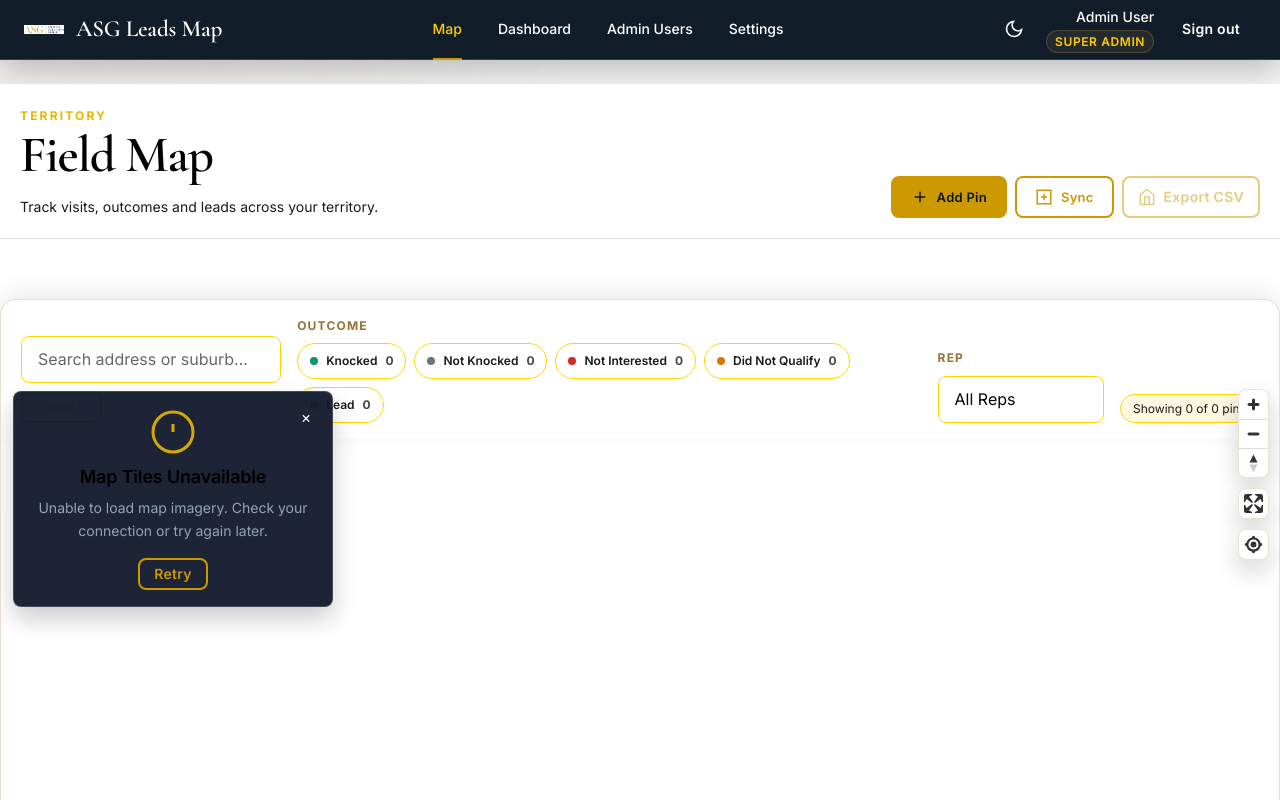
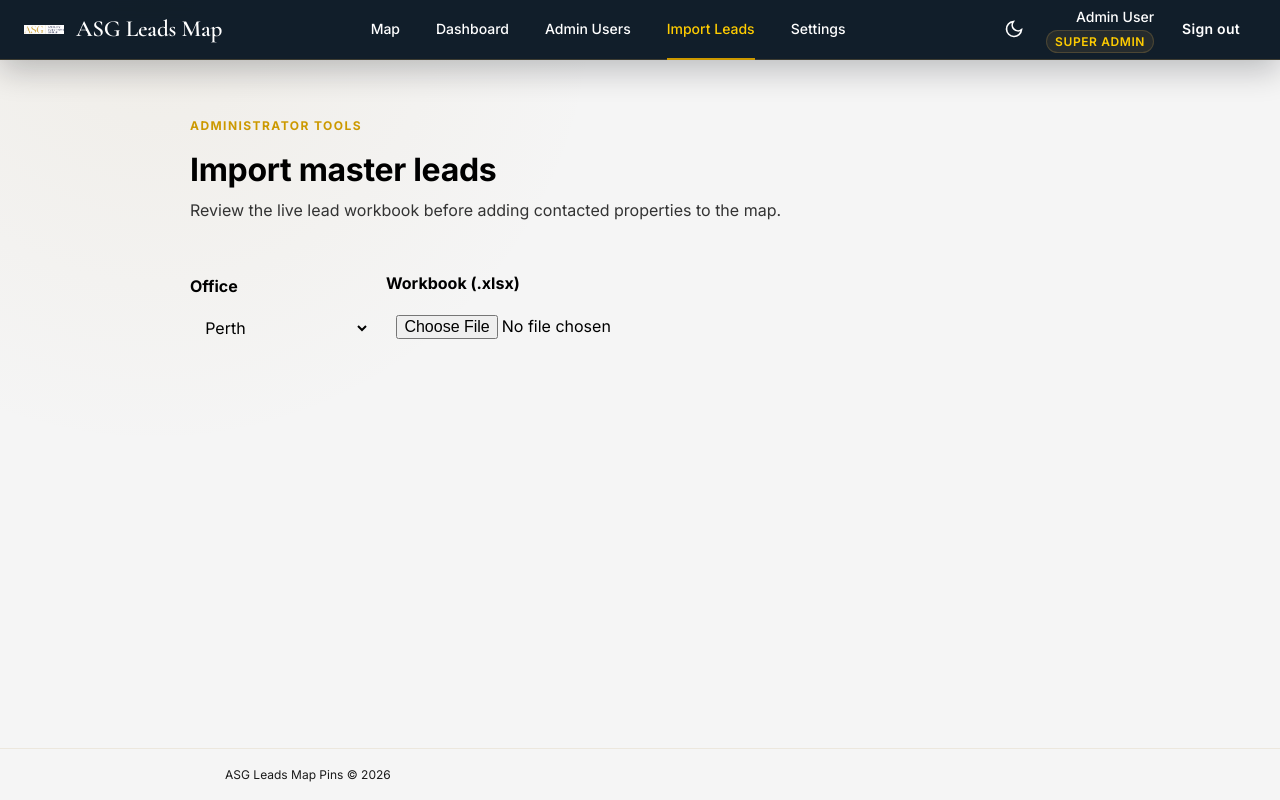
Before and after one commit to gar2lew/ASG-Leads-Map, a React (Vite) app: page /admin/import in a window 1280 px wide. Before the commit this address led to /map. Shown: the top 800 px of the page. Built offline with nearby package versions, Linux system fonts and the light colour scheme; no server answers.

Commit message:
feat: add admin lead import preview

```diff
--- a/src/App.tsx
+++ b/src/App.tsx
@@ -6,6 +6,7 @@ import { DashboardPage } from './pages/DashboardPage'
 import { SettingsPage } from './pages/SettingsPage'
 import { LoginPage } from './pages/LoginPage'
 import { AdminUsersPage } from './pages/AdminUsersPage'
+import { LeadImportPage } from './pages/LeadImportPage'
 import './App.css'
 
 function App() {
@@ -27,6 +28,14 @@ function App() {
                 </RequireRole>
               }
             />
+            <Route
+              path="/admin/import"
+              element={
+                <RequireRole capability="users:manage">
+                  <LeadImportPage />
+                </RequireRole>
+              }
+            />
           </Route>
           <Route path="*" element={<Navigate to="/map" replace />} />
         </Routes>
--- a/src/components/Layout.tsx
+++ b/src/components/Layout.tsx
@@ -79,6 +79,17 @@ export function Layout({ children }: LayoutProps) {
                       `header__nav-link ${isActive ? 'header__nav-link--active' : ''}`}
                   >
                     Admin Users
+                  </NavLink>
+                </li>
+              )}
+              {showAdminUsers && (
+                <li>
+                  <NavLink
+                    to="/admin/import"
+                    className={({ isActive }) =>
+                      `header__nav-link ${isActive ? 'header__nav-link--active' : ''}`}
+                  >
+                    Import Leads
                   </NavLink>
                 </li>
               )}
--- /dev/null
+++ b/src/pages/LeadImportPage.css
@@ -0,0 +1,21 @@
+.lead-import { max-width: 900px; margin: 2rem auto; }
+.lead-import__header { display: flex; justify-content: space-between; gap: 2rem; margin-bottom: 2rem; }
+.lead-import__header h1 { margin: .25rem 0 .5rem; }
+.lead-import__header p { color: var(--asg-color-text-muted); }
+.eyebrow { color: var(--asg-color-gold-600) !important; font-size: .75rem; font-weight: 700; letter-spacing: .12em; text-transform: uppercase; }
+.lead-import__controls { display: grid; grid-template-columns: 180px 1fr; gap: 1rem; align-items: end; }
+.lead-import__controls label { display: grid; gap: .4rem; font-weight: 700; }
+.lead-import__controls select, .lead-import__controls input { min-height: 2.75rem; border: 1px solid var(--asg-color-border); border-radius: .55rem; padding: .5rem .7rem; background: var(--asg-color-surface); color: inherit; }
+.lead-import__file input { padding: .65rem; }
+.lead-import__preview { margin-top: 2rem; border-top: 1px solid var(--asg-color-border); padding-top: 1.5rem; }
+.lead-import__preview h2 { margin: 0; }
+.lead-import__filename { color: var(--asg-color-text-muted); }
+.lead-import__stats { display: grid; grid-template-columns: repeat(4, 1fr); gap: .75rem; margin: 1.25rem 0; }
+.lead-import__stats div { border: 1px solid var(--asg-color-border); border-radius: .65rem; padding: 1rem; background: var(--asg-color-surface-alt); }
+.lead-import__stats strong, .lead-import__stats span { display: block; }
+.lead-import__stats strong { font-size: 1.6rem; }
+.lead-import__stats span { color: var(--asg-color-text-muted); font-size: .85rem; }
+.lead-import__notice { padding: 1rem; border-radius: .6rem; background: var(--asg-color-gold-100); }
+.lead-import__statuses { display: flex; flex-wrap: wrap; gap: .5rem; }
+.lead-import__statuses span { border: 1px solid var(--asg-color-border); border-radius: 999px; padding: .35rem .65rem; font-size: .85rem; }
+@media (max-width: 650px) { .lead-import__controls, .lead-import__stats { grid-template-columns: 1fr 1fr; } .lead-import__controls { grid-template-columns: 1fr; } }
--- /dev/null
+++ b/src/pages/LeadImportPage.tsx
@@ -0,0 +1,89 @@
+import { useState, type ChangeEvent } from 'react'
+import { Navigate } from 'react-router-dom'
+import { useCurrentUser } from '../auth'
+import { canManageUsers } from '../domain/roles'
+import { getAllPins, parseLeadWorkbook, findImportedDuplicates, type LeadImportPreview } from '../domain'
+import type { OfficeId } from '../domain/roles'
+import './LeadImportPage.css'
+
+export function LeadImportPage() {
+  const user = useCurrentUser()
+  const [officeId, setOfficeId] = useState<OfficeId>(user.officeId ?? 'perth')
+  const [preview, setPreview] = useState<LeadImportPreview | null>(null)
+  const [duplicateCount, setDuplicateCount] = useState(0)
+  const [fileName, setFileName] = useState('')
+  const [error, setError] = useState<string | null>(null)
+  const [isReading, setIsReading] = useState(false)
+
+  if (!canManageUsers(user.role)) return <Navigate to="/map" replace />
+
+  async function handleFile(event: ChangeEvent<HTMLInputElement>) {
+    const file = event.target.files?.[0]
+    if (!file) return
+    setError(null)
+    setPreview(null)
+    setFileName(file.name)
+    setIsReading(true)
+    try {
+      const parsed = parseLeadWorkbook(await file.arrayBuffer(), officeId)
+      const existing = await getAllPins()
+      setPreview(parsed)
+      setDuplicateCount(findImportedDuplicates(parsed.records, existing).size)
+    } catch (cause) {
+      setError(cause instanceof Error ? cause.message : 'Unable to read this workbook.')
+    } finally {
+      setIsReading(false)
+    }
+  }
+
+  function handleOfficeChange(value: OfficeId) {
+    setOfficeId(value)
+    setPreview(null)
+    setFileName('')
+  }
+
+  return (
+    <section className="lead-import page-card">
+      <header className="lead-import__header">
+        <div>
+          <p className="eyebrow">Administrator tools</p>
+          <h1>Import master leads</h1>
+          <p>Review the live lead workbook before adding contacted properties to the map.</p>
+        </div>
+      </header>
+
+      <div className="lead-import__controls">
+        <label>
+          Office
+          <select value={officeId} onChange={(event) => handleOfficeChange(event.target.value as OfficeId)}>
+            <option value="perth">Perth</option>
+            <option value="brisbane">Brisbane</option>
+          </select>
+        </label>
+        <label className="lead-import__file">
+          Workbook (.xlsx)
+          <input type="file" accept=".xlsx,.xls,.csv" onChange={handleFile} />
+        </label>
+      </div>
+
+      {isReading && <p role="status">Reading {fileName}…</p>}
+      {error && <p className="form-error" role="alert">{error}</p>}
+      {preview && (
+        <div className="lead-import__preview" aria-live="polite">
+          <h2>Import preview</h2>
+          <p className="lead-import__filename">{fileName} · {officeId}</p>
+          <div className="lead-import__stats">
+            <div><strong>{preview.records.length}</strong><span>valid records</span></div>
+            <div><strong>{preview.duplicateCount}</strong><span>duplicates in workbook</span></div>
+            <div><strong>{duplicateCount}</strong><span>already on map</span></div>
+            <div><strong>{preview.invalidRows.length}</strong><span>invalid rows</span></div>
+          </div>
+          <p className="lead-import__notice">No records have been written yet. The next step will geocode addresses and add them as contacted pins, keeping them out of the default available-to-knock workflow.</p>
+          <div className="lead-import__statuses">
+            {Array.from(new Set(preview.records.map((record) => record.sourceStatus))).slice(0, 8).map((status) => <span key={status}>{status}</span>)}
+          </div>
+        </div>
+      )}
+    </section>
+  )
+}
```
